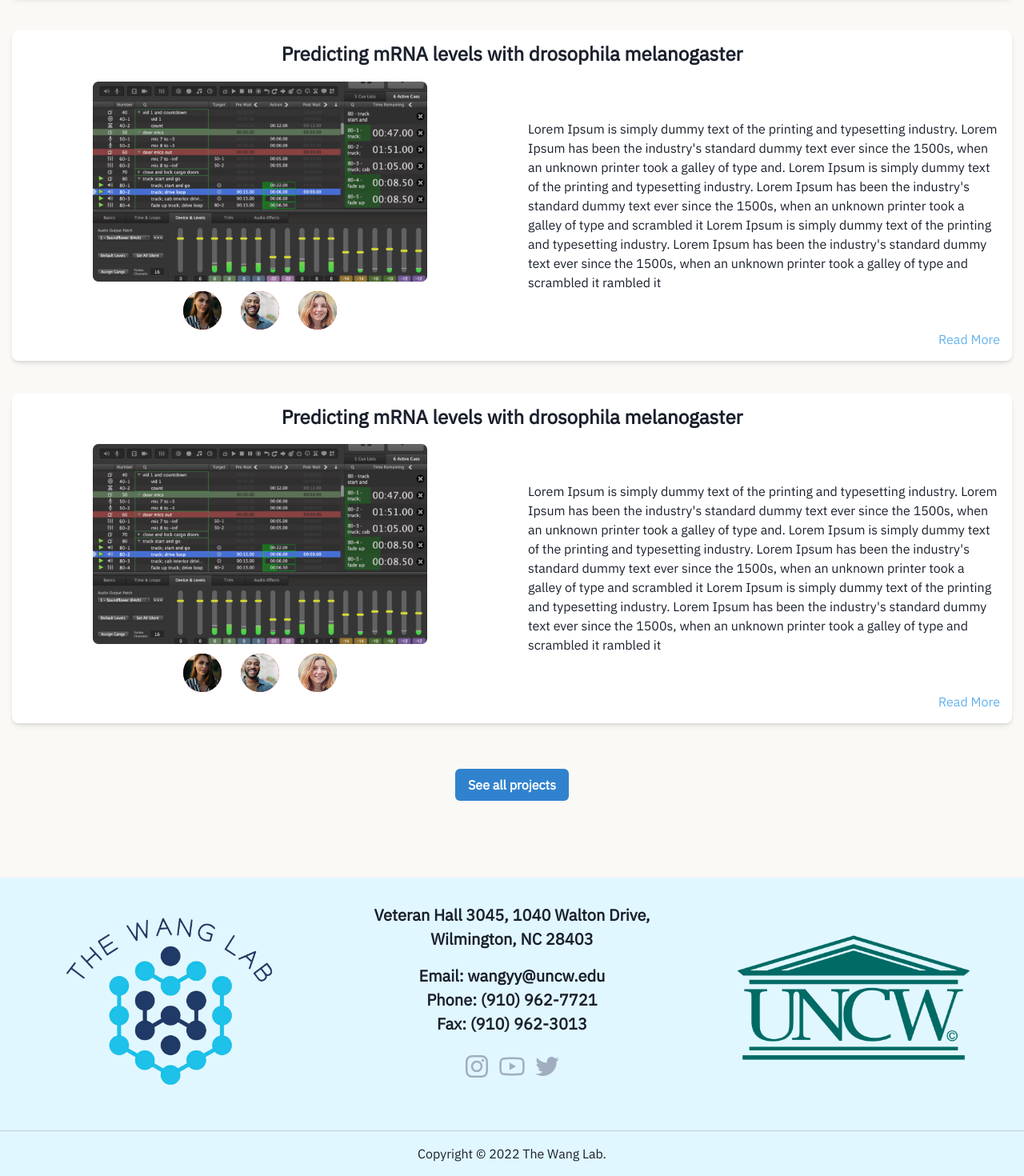
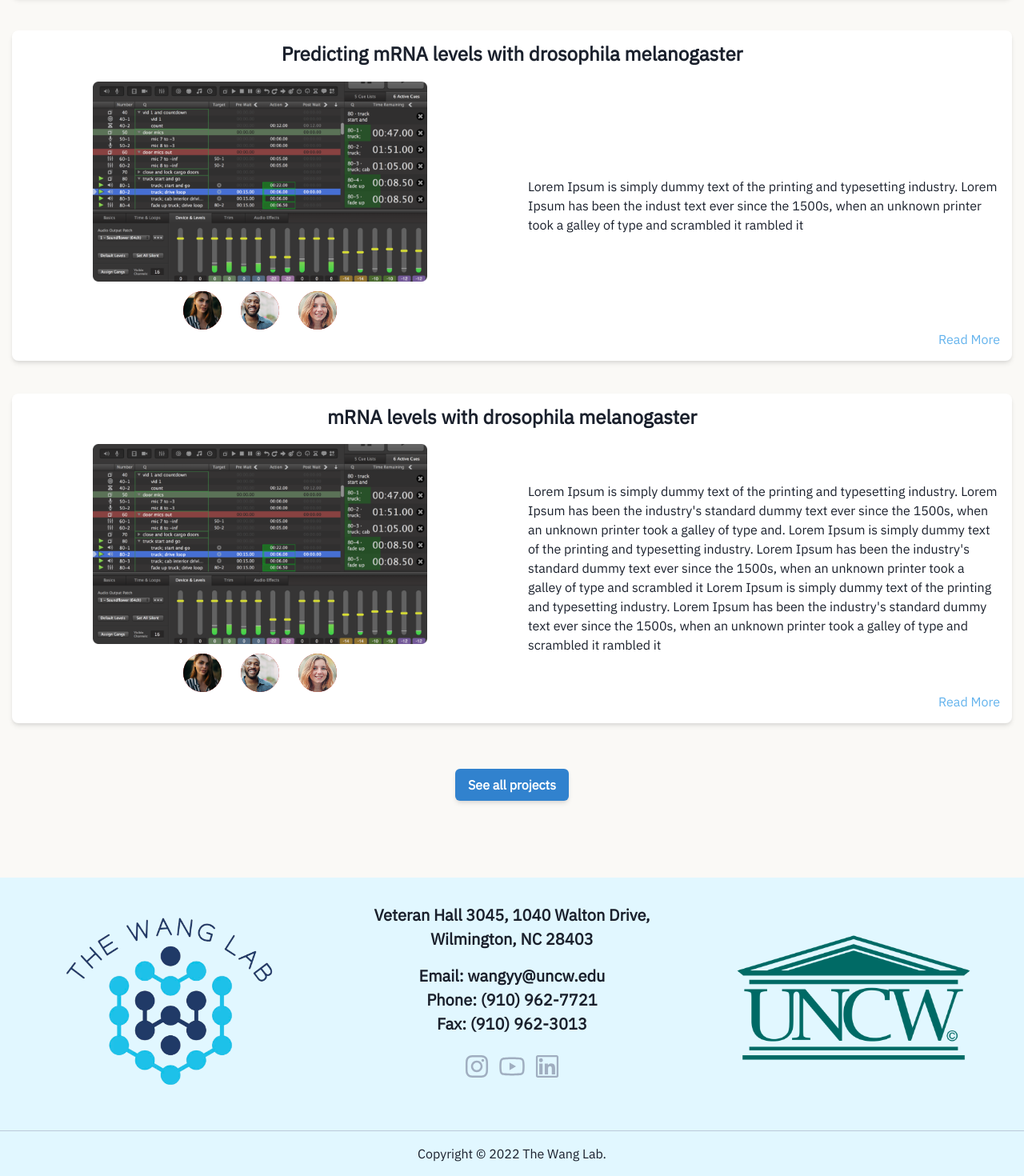
Before and after one commit to ganning127/uncw-wang-lab, a Next.js app: page / in a window 1280 px wide. Shown: the part 1256-2726 px from the top of the page at 80% size. Built offline with nearby package versions, Linux system fonts and the light colour scheme.

Commit message:
added small change

```diff
--- a/components/Cards/ProjectCard.jsx
+++ b/components/Cards/ProjectCard.jsx
@@ -60,7 +60,7 @@ export const ProjectCard = ({
           isExternal={true}
           _hover={{ color: "blue.500" }}
         >
-          Read More
+          {link}
         </Link>
       </Flex>
     </Box>
--- a/components/Footer/index.jsx
+++ b/components/Footer/index.jsx
@@ -12,7 +12,7 @@ import {
 import {
   AiOutlineInstagram,
   AiOutlineYoutube,
-  AiOutlineTwitter,
+  AiOutlineLinkedin,
 } from "react-icons/ai";
 
 export const Footer = () => {
@@ -59,7 +59,7 @@ export const Footer = () => {
               _hover={{ color: "gray.700" }}
               isExternal
             >
-              <Icon as={AiOutlineTwitter} />
+              <Icon as={AiOutlineLinkedin} />
             </Link>
           </HStack>
         </Box>
--- a/components/Landings/SwiperLanding.jsx
+++ b/components/Landings/SwiperLanding.jsx
@@ -58,7 +58,10 @@ export const SwiperLanding = ({}) => {
             w="100vw"
           >
             <SimpleGrid columns={{ base: 1, md: 2 }} alignItems="center">
-              <Img src="/wang_long_logo.png" maxH="500px" mx="auto" />
+              <Box>
+                <Img src="/wang_long_logo.png" maxH="500px" mx="auto" />
+              </Box>
+
               <Box textAlign="center" d={{ base: "none", md: "block" }}>
                 <Heading as="h1" size="4xl" color="#5BBEE5" fontWeight={700}>
                   The Wang Lab
--- a/components/NavBar/NavContent.jsx
+++ b/components/NavBar/NavContent.jsx
@@ -42,13 +42,36 @@ const links = [
   },
 ];
 
+const mobileLinks = [
+  {
+    title: "Home",
+    href: "/",
+  },
+  {
+    title: "Team",
+    href: "/team",
+  },
+  {
+    title: "News",
+    href: "/news",
+  },
+  {
+    title: "Publications",
+    href: "/publications",
+  },
+  {
+    title: "Awards",
+    href: "/awards",
+  },
+];
+
 const MobileNavContent = (props) => {
   const { isOpen, onToggle } = useDisclosure();
   return (
     <Box {...props}>
       <Flex>
         <Box p="2" d="flex" alignItems="center" as="a" href="/">
-          <Img src="/logo_sq.png" h="16" display="inline" mr="3" />
+          <Img src="/temp_logo.png" h="16" display="inline" mr="3" />
           <Text
             as="h1"
             fontSize="2xl"
@@ -57,7 +80,7 @@ const MobileNavContent = (props) => {
             color="white"
             display="inline"
           >
-            Wang Lab
+            The Wang Lab
           </Text>
         </Box>
 
@@ -82,7 +105,7 @@ const MobileNavContent = (props) => {
         animate={isOpen ? "enter" : "exit"}
       >
         <Stack spacing="0">
-          {links.map((link, index) => (
+          {mobileLinks.map((link, index) => (
             <NavListItem key={index}>
               <NavLink.Mobile href={link.href} color="white">
                 {link.title}
--- a/data/projects.json
+++ b/data/projects.json
@@ -1,6 +1,6 @@
 [
   {
-    "title": "Predicting mRNA levels with drosophila melanogaster",
+    "title": "asdfPredicting mRNA levels with drosophila melanogaster",
     "desc": "Lorem Ipsum is simply dummy text of the printing and typesetting industry. Lorem Ipsum has been the industry's standard dummy text ever since the 1500s, when an unknown printer took a galley of type and. Lorem Ipsum is simply dummy text of the printing and typesetting industry. Lorem Ipsum has been the industry's standard dummy text ever since the 1500s, when an unknown printer took a galley of type and scrambled it Lorem Ipsum is simply dummy text of the printing and typesetting industry. Lorem Ipsum has been the industry's standard dummy text ever since the 1500s, when an unknown printer took a galley of type and scrambled it rambled it",
     "img": "temp_proj1.png",
     "link": "Read More",
@@ -74,7 +74,7 @@
   },
   {
     "title": "Predicting mRNA levels with drosophila melanogaster",
-    "desc": "Lorem Ipsum is simply dummy text of the printing and typesetting industry. Lorem Ipsum has been the industry's standard dummy text ever since the 1500s, when an unknown printer took a galley of type and. Lorem Ipsum is simply dummy text of the printing and typesetting industry. Lorem Ipsum has been the industry's standard dummy text ever since the 1500s, when an unknown printer took a galley of type and scrambled it Lorem Ipsum is simply dummy text of the printing and typesetting industry. Lorem Ipsum has been the industry's standard dummy text ever since the 1500s, when an unknown printer took a galley of type and scrambled it rambled it",
+    "desc": "Lorem Ipsum is simply dummy text of the printing and typesetting industry. Lorem Ipsum has been the indust text ever since the 1500s, when an unknown printer took a galley of type and scrambled it rambled it",
     "img": "temp_proj1.png",
     "link": "Read More",
     "href": "/pdf.pdf",
@@ -82,7 +82,7 @@
     "names": ["p1", "p2", "p3"]
   },
   {
-    "title": "Predicting mRNA levels with drosophila melanogaster",
+    "title": "mRNA levels with drosophila melanogaster",
     "desc": "Lorem Ipsum is simply dummy text of the printing and typesetting industry. Lorem Ipsum has been the industry's standard dummy text ever since the 1500s, when an unknown printer took a galley of type and. Lorem Ipsum is simply dummy text of the printing and typesetting industry. Lorem Ipsum has been the industry's standard dummy text ever since the 1500s, when an unknown printer took a galley of type and scrambled it Lorem Ipsum is simply dummy text of the printing and typesetting industry. Lorem Ipsum has been the industry's standard dummy text ever since the 1500s, when an unknown printer took a galley of type and scrambled it rambled it",
     "img": "temp_proj1.png",
     "link": "Read More",
--- a/pages/index.js
+++ b/pages/index.js
@@ -40,6 +40,7 @@ export default function Home() {
                 desc={project.desc}
                 href={project.href}
                 img={project.img}
+                link={project.link}
                 avatars={project.avatars}
                 names={project.names}
               />
@@ -49,7 +50,7 @@ export default function Home() {
         })}
 
         <Box textAlign="center">
-          <Button colorScheme="blue" mt={4} as="a" href="/projects">
+          <Button colorScheme="blue" mt={4} as="a" href="/projects" shadow="md">
             See all projects
           </Button>
         </Box>
--- a/pages/projects.js
+++ b/pages/projects.js
@@ -30,6 +30,7 @@ export default function Projects() {
                   desc={project.desc}
                   href={project.href}
                   img={project.img}
+                  link={project.link}
                   avatars={project.avatars}
                   names={project.names}
                 />
```
Also changed, not shown: public/temp_logo.png (added).
